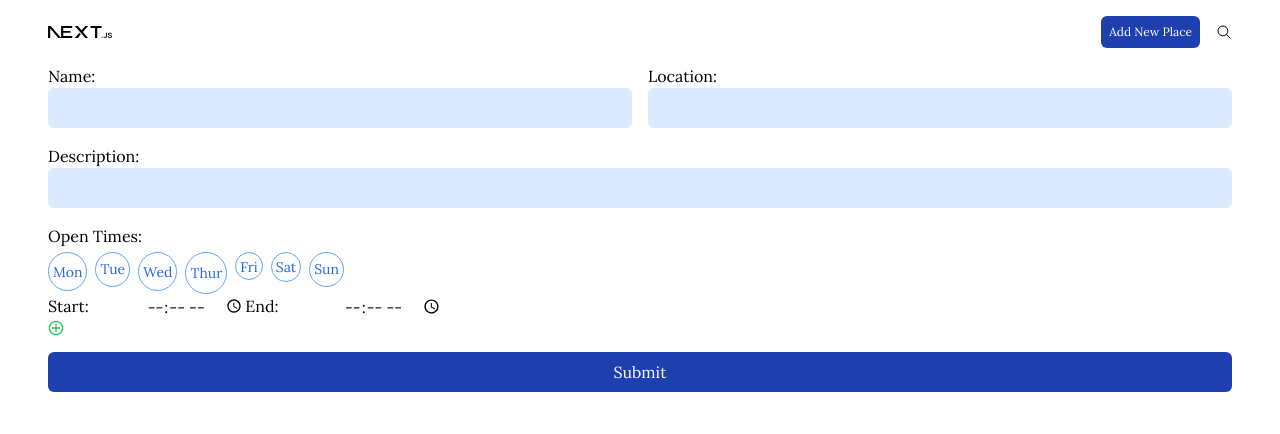
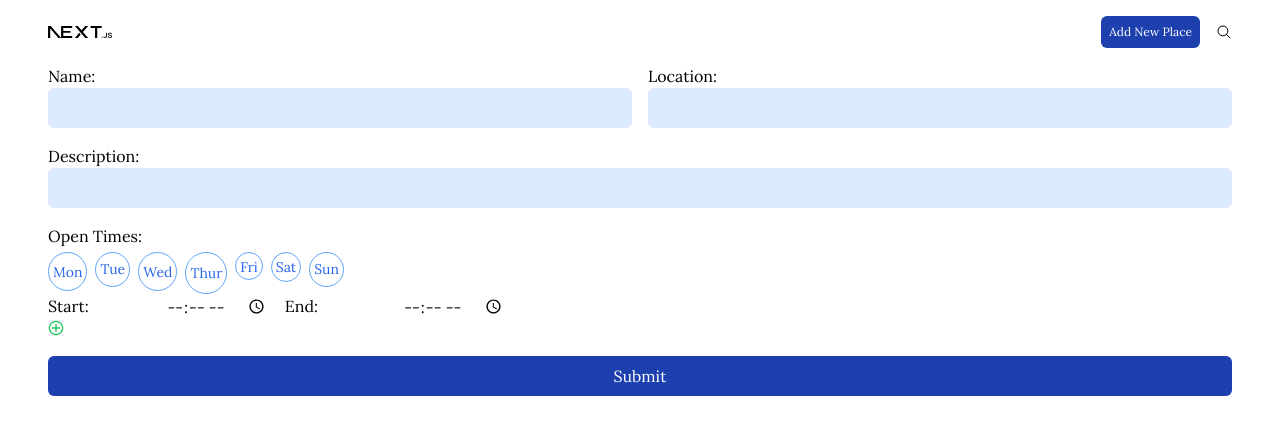
Before and after one commit to DokuaAsiedu/zormor-frontend-assessment, a Next.js app: page /add-place in a window 1280 px wide. Shown: the top 434 px of the page. Built offline with nearby package versions, Linux system fonts and the light colour scheme.

Commit message:
added form validation

```diff
--- a/components/details-per-period.tsx
+++ b/components/details-per-period.tsx
@@ -10,9 +10,9 @@ export function DetailsPerPeriod({
   end,
 }: DetailsPerPeriod) {
   return (
-    <div className="grid grid-cols-3 group">
-      <div className="grid grid-cols-1 md:grid-cols-2">
-        <div className="grid grid-cols-1 sm:grid-cols-2 content-center">
+    <div className="grid grid-cols-5 group">
+      <div className="col-span-2 grid grid-cols-1 md:grid-cols-2">
+        <div className="grid grid-cols-1 sm:grid-cols-2 content-center justify-items-start">
           <label htmlFor="start">Start: </label>
           <input
             type="time"
@@ -20,10 +20,11 @@ export function DetailsPerPeriod({
             id="start"
             onChange={handleStart}
             value={start}
+            className="sm:justify-self-start"
           />
         </div>
 
-        <div className="grid grid-cols-1 sm:grid-cols-2 content-center">
+        <div className="grid grid-cols-1 sm:grid-cols-2 content-center justify-items-start">
           <label htmlFor="end">End: </label>
           <input
             type="time"
@@ -31,15 +32,16 @@ export function DetailsPerPeriod({
             id="end"
             onChange={handleEnd}
             value={end}
+            className="sm:justify-self-start"
           />
         </div>
       </div>
 
-      <div className="capitalize">{days.join(", ")}</div>
+      <div className="col-span-2 capitalize">{days.join(", ")}</div>
 
       {canDelete && (
         <MdRemoveCircleOutline
-          className="text-red-500 hidden group-hover:block"
+          className="col-span-1 text-red-500 hidden group-hover:block"
           onClick={handleDelete}
         />
       )}
--- /dev/null
+++ b/components/error.tsx
@@ -0,0 +1,3 @@
+export function Error({message}: {message: string}) {
+  return <span className="text-xs text-red-700">{message}</span>
+}
--- a/components/index.ts
+++ b/components/index.ts
@@ -3,3 +3,4 @@ export * from "@/components/searchbar";
 export * from "@/components/location-card";
 export * from "@/components/open-period";
 export * from "@/components/details-per-period";
+export * from "@/components/error";
--- a/pages/add-place.tsx
+++ b/pages/add-place.tsx
@@ -2,7 +2,7 @@ import { GeneralLayout } from "@/layouts/general-layout";
 import React, { useState } from "react";
 import { useRouter } from "next/router";
 import { usePlacesProvider } from "@/providers/db-provider";
-import { OpenPeriod } from "@/components";
+import { Error, OpenPeriod } from "@/components";
 
 const formStructure = {
   id: 0,
@@ -19,6 +19,7 @@ export default function AddPlace() {
   const [periods, setPeriods] = useState<Period[]>([
     { days: [], start: "", end: "" },
   ]);
+  const [errors, setErrors] = useState({name: "", location: "", description: "", openPeriods: ""})
 
   const handleName = (e: React.ChangeEvent<HTMLInputElement>) => {
     setFormData((prev) => ({ ...prev, name: e.target.value }));
@@ -32,9 +33,49 @@ export default function AddPlace() {
     setFormData((prev) => ({ ...prev, location: e.target.value }));
   };
 
+  const handleErrors = () => {
+    let anyError = true
+
+    if (!formData.name.trim()) {
+      setErrors(prev => ({...prev, name: "Please enter a valid name"}))
+      anyError = false
+    }
+    if (places.find(item => item.name.toLowerCase() === formData.name.trim().toLowerCase())) {
+      setErrors(prev => ({...prev, name: "Name already exists"}))
+      anyError = false
+    }
+    if (!formData.description.trim()) {
+      setErrors(prev => ({...prev, description: "Please enter a valid description"}))
+      anyError = false
+    }
+    if (!formData.location.trim()) {
+      setErrors(prev => ({...prev, location: "Please enter a valid location"}))
+      anyError = false
+    }
+
+
+    if (periods.some(item => item.days.length === 0)) {
+      setErrors(prev => ({...prev, openPeriods: "Please fill in the days"}))
+      anyError = false
+    }
+    else if (periods.some(item => item.start === "")) {
+      setErrors(prev => ({...prev, openPeriods: "Please add the start hours"}))
+      anyError = false
+    }
+    else if (periods.some(item => item.end === "")) {
+      setErrors(prev => ({...prev, openPeriods: "Please add the end hours"}))
+      anyError = false
+    }
+    return anyError
+  }
+
   const handleSubmit = (e: React.MouseEvent<HTMLButtonElement>) => {
     e.preventDefault();
     // console.log(formData);
+
+    if (!handleErrors()) {
+      return
+    }
 
     const placesCopy = [...places];
     const fullForm: Place = Object.assign({}, formData, {
@@ -64,6 +105,7 @@ export default function AddPlace() {
             onChange={handleName}
             required={true}
           />
+          <Error message={errors.name}/>
         </div>
 
         <div className="flex flex-col items-stretch">
@@ -77,6 +119,7 @@ export default function AddPlace() {
             onChange={handleLocation}
             required={true}
           />
+          <Error message={errors.location}/>
         </div>
 
         <div className="sm:col-span-2 flex flex-col items-stretch">
@@ -90,6 +133,7 @@ export default function AddPlace() {
             onChange={handleDescription}
             required={true}
           />
+          <Error message={errors.description}/>
         </div>
 
         <div className="sm:col-span-2 flex flex-col items-stretch gap-1">
@@ -98,6 +142,7 @@ export default function AddPlace() {
             periods={periods}
             handlePeriods={setPeriods}
           />
+          <Error message={errors.openPeriods}/>
         </div>
 
         <button
```
